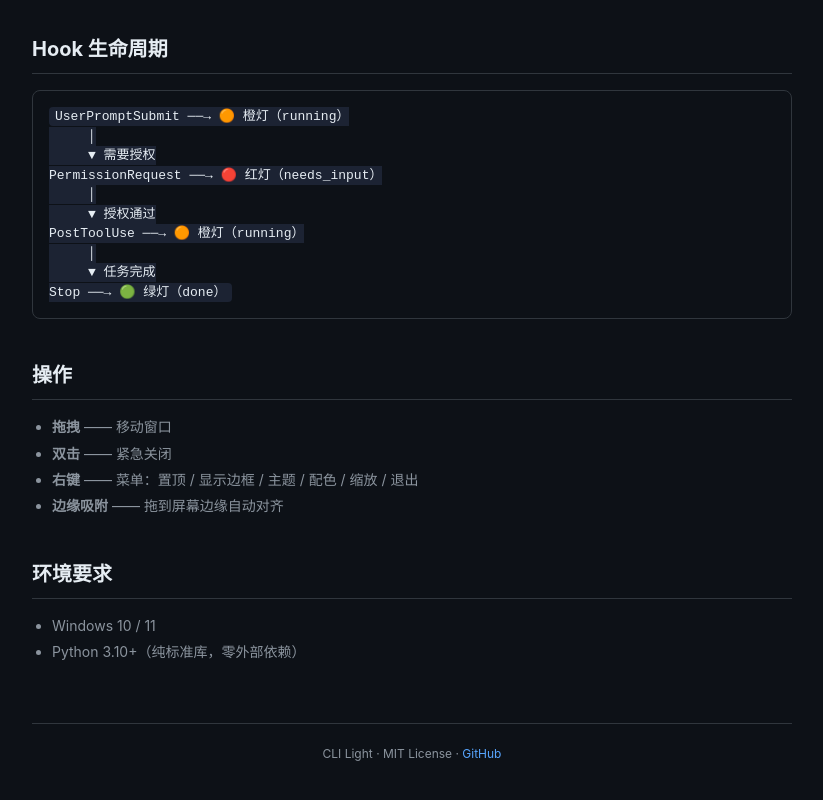
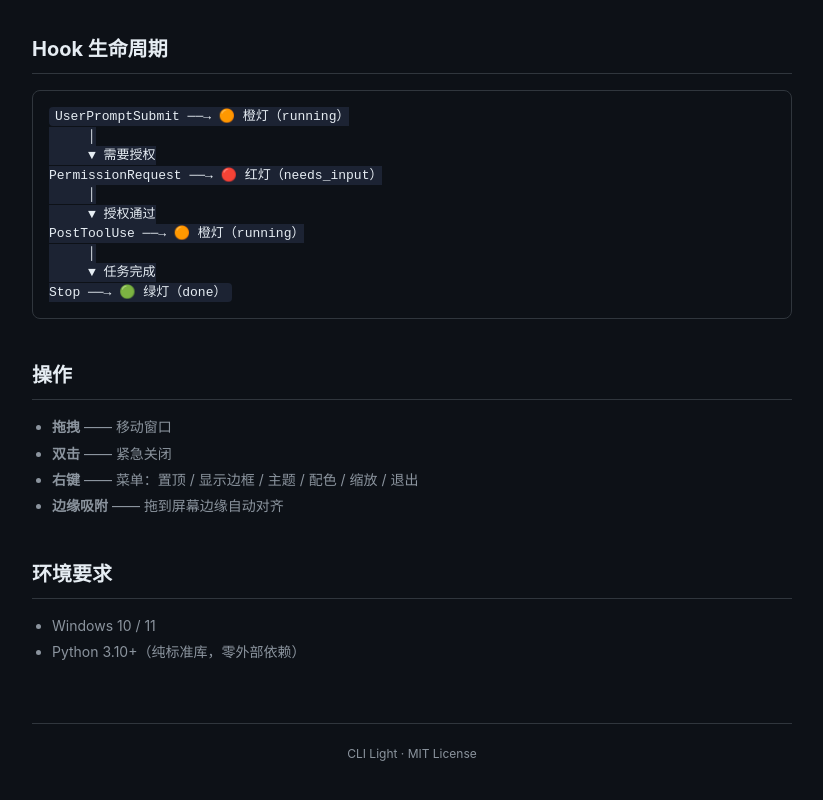
Before and after one commit to ahouxx/cli-light, a plain HTML site: page cli-light/docs/index.html in a window 1280 px wide. Shown: the part 2151-2951 px from the top of the page, without its empty margins (228-1051 px from the left). Drawn offline with Linux system fonts and the light colour scheme.

Commit message:
Add .gitattributes for line ending consistency, clean up docs placeholder link

```diff
--- a/cli-light/docs/index.html
+++ b/cli-light/docs/index.html
@@ -237,7 +237,7 @@ Stop ──→ 🟢 绿灯（done）</code></pre>
 </ul>
 
 <div class="footer">
-  CLI Light · MIT License · <a href="https://github.com">GitHub</a>
+  CLI Light · MIT License
 </div>
 
 </div>
```
Also changed, not shown: 1 other file.
